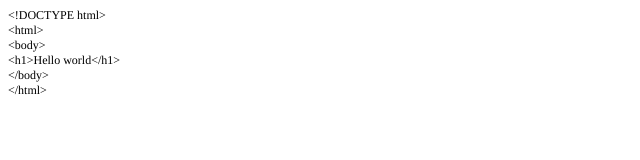
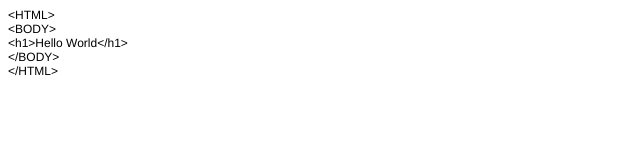
Before and after one commit to jovenrp/jovenrp.github.io, a plain HTML site: page index.html in a window 1280 px wide. Shown: the whole page, without its empty margins (0-640 px from the left). Drawn offline with Linux system fonts and the light colour scheme.

Commit message:
Update index.html

```diff
--- a/index.html
+++ b/index.html
@@ -7,16 +7,14 @@
   <meta name="Generator" content="Cocoa HTML Writer">
   <meta name="CocoaVersion" content="2113">
   <style type="text/css">
-    p.p1 {margin: 0.0px 0.0px 0.0px 0.0px; font: 12.0px Times; color: #000000; -webkit-text-stroke: #000000}
-    span.s1 {font-kerning: none}
+    p.p1 {margin: 0.0px 0.0px 0.0px 0.0px; font: 12.0px Helvetica}
   </style>
 </head>
 <body>
-<p class="p1"><span class="s1">&lt;!DOCTYPE html&gt;</span></p>
-<p class="p1"><span class="s1">&lt;html&gt;</span></p>
-<p class="p1"><span class="s1">&lt;body&gt;</span></p>
-<p class="p1"><span class="s1">&lt;h1&gt;Hello world&lt;/h1&gt;</span></p>
-<p class="p1"><span class="s1">&lt;/body&gt;</span></p>
-<p class="p1"><span class="s1">&lt;/html&gt;</span></p>
+<p class="p1">&lt;HTML&gt;</p>
+<p class="p1">&lt;BODY&gt;</p>
+<p class="p1">&lt;h1&gt;Hello World&lt;/h1&gt;</p>
+<p class="p1">&lt;/BODY&gt;</p>
+<p class="p1">&lt;/HTML&gt;</p>
 </body>
 </html>
```
